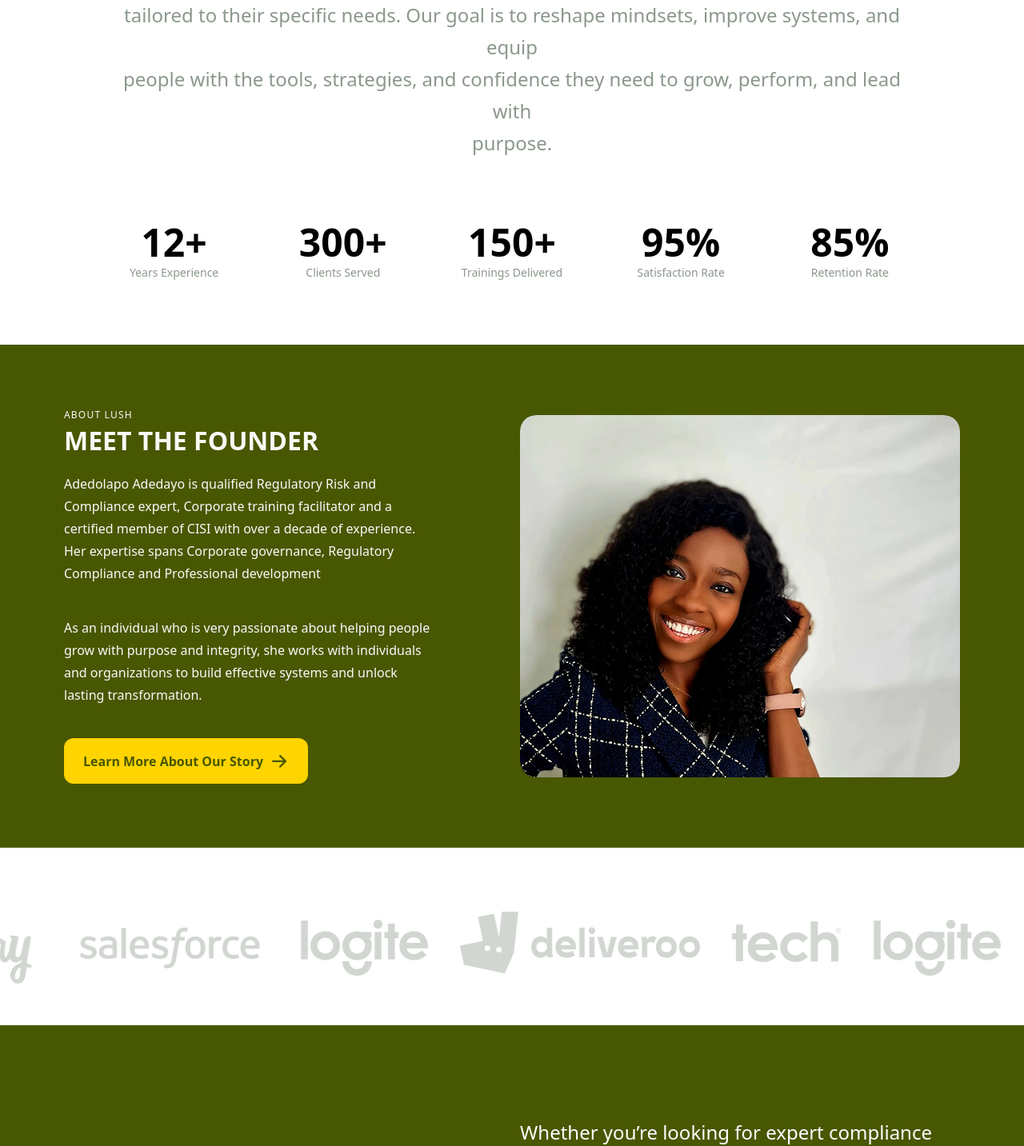
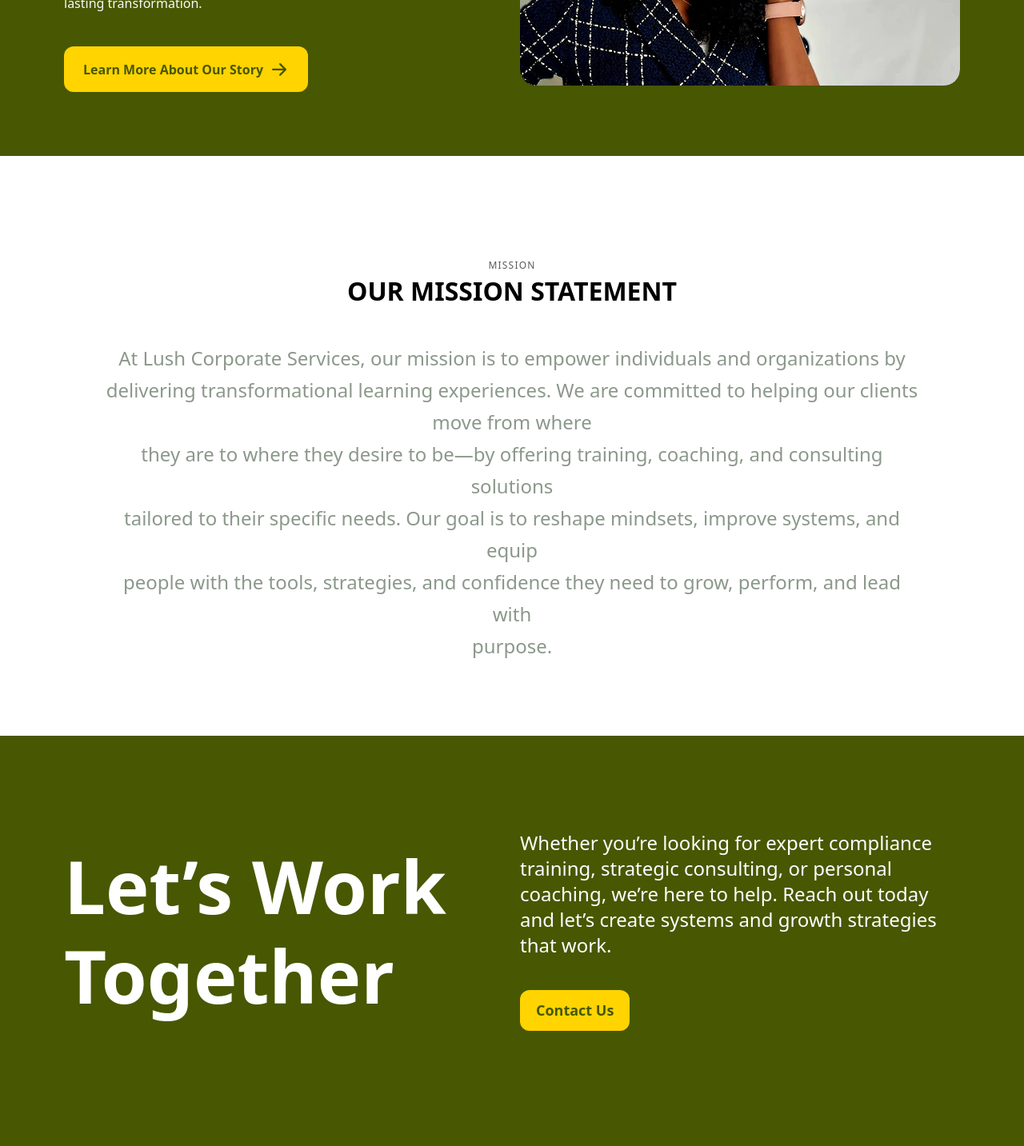
Before and after one commit to AChris-T/Lush, a Next.js app: page /about in a window 1280 px wide. Shown: the part 1195-2628 px from the top of the page at 80% size. Built offline with nearby package versions, Linux system fonts and the light colour scheme.

Commit message:
feat:added the home page

```diff
--- a/src/app/about/page.js
+++ b/src/app/about/page.js
@@ -16,19 +16,15 @@
     y: 0,
     transition: {
       duration: 0.6,
-      ease: "easeOut"
-    }
-  }
+      ease: 'easeOut',
+    },
+  },
 };
 
 export default function AboutPage() {
   return (
     <div className="overflow-hidden">
-      <motion.div
-        initial="initial"
-        animate="animate"
-        variants={fadeInUp}
-      >
+      <motion.div initial="initial" animate="animate" variants={fadeInUp}>
         <Header />
       </motion.div>
 
@@ -45,38 +41,37 @@
         initial="initial"
         animate="animate"
         variants={fadeInUp}
+        transition={{ delay: 0.8 }}
+      >
+        <About />
+      </motion.div>
+      <motion.div
+        initial="initial"
+        animate="animate"
+        variants={fadeInUp}
         transition={{ delay: 0.4 }}
       >
         <Mission />
       </motion.div>
 
       <div className="flex flex-col mt-20 gap-20">
-        <motion.div
+        {/*  <motion.div
           initial="initial"
           animate="animate"
           variants={fadeInUp}
           transition={{ delay: 0.6 }}
         >
           <Stat />
-        </motion.div>
+        </motion.div> */}
 
-        <motion.div
-          initial="initial"
-          animate="animate"
-          variants={fadeInUp}
-          transition={{ delay: 0.8 }}
-        >
-          <About />
-        </motion.div>
-
-        <motion.div
+        {/* <motion.div
           initial="initial"
           animate="animate"
           variants={fadeInUp}
           transition={{ delay: 1 }}
         >
           <Patners />
-        </motion.div>
+        </motion.div> */}
       </div>
     </div>
   );
--- a/src/components/HeroSection.jsx
+++ b/src/components/HeroSection.jsx
@@ -32,14 +32,14 @@
         <motion.button
           whileHover={{ scale: 1.05 }}
           whileTap={{ scale: 0.95 }}
-          className="text-white cursor-pointer bg-shade-100 px-2 md:px-6 py-3 rounded-md hover:bg-opacity-90 transition-all duration-300"
+          className="text-white cursor-pointer text-[14px] bg-shade-100 px-2 md:px-6 py-3 rounded-md hover:bg-opacity-90 transition-all duration-300"
         >
           Book A Consultation
         </motion.button>
         <motion.button
           whileHover={{ scale: 1.05 }}
           whileTap={{ scale: 0.95 }}
-          className="text-shade-100 cursor-pointer text-[18px] font-medium bg-lightshade-100 px-2 md:px-6 py-3 rounded-md hover:bg-opacity-90 transition-all duration-300"
+          className="text-shade-100 cursor-pointer text-[14px] font-medium bg-lightshade-100 px-2 md:px-6 py-3 rounded-md hover:bg-opacity-90 transition-all duration-300"
         >
           <Link href="/service" className="w-full">
             Explore Our Service
```
